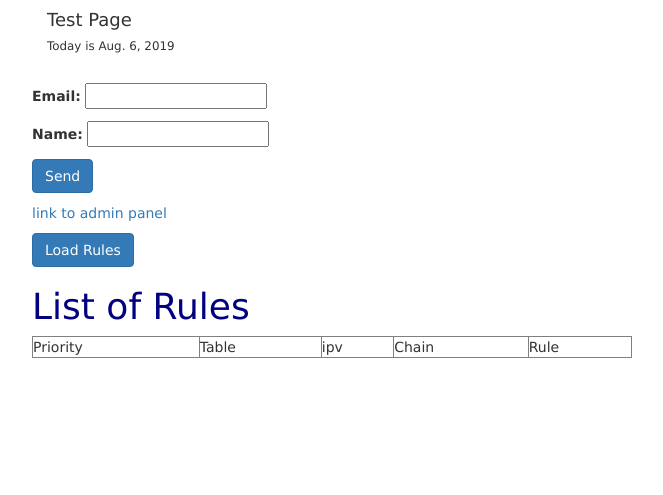
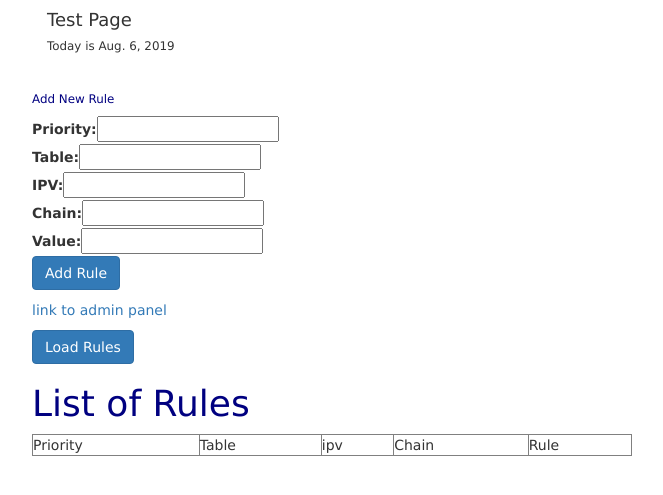
Before and after one commit to nakrifati/tryproj, a Django app: page /landing/ in a window 1280 px wide. Shown: the top 495 px of the page, without its empty margins (38-701 px from the left). Run offline with Django 3.2, Linux system fonts and the light colour scheme; data that the repository does not hold is empty; some libraries are stand-ins or nearby versions.

Commit message:
Form now adds new rules to db

```diff
--- a/landing/forms.py
+++ b/landing/forms.py
@@ -7,3 +7,10 @@ class SubscribersForm(forms.ModelForm):
     class Meta:
         model = Subscriber
         exclude = [""]
+
+
+class RuleForm(forms.ModelForm):
+
+    class Meta:
+        model = Rule
+        exclude = [""]
--- a/landing/views.py
+++ b/landing/views.py
@@ -1,6 +1,6 @@
 from django.shortcuts import render
 from .models import Rule
-from .forms import SubscribersForm
+from .forms import RuleForm
 from datetime import date
 from django.shortcuts import redirect
 from xml.etree import ElementTree as ET
@@ -9,7 +9,7 @@ root = ET.parse('templates/testdata/direct.xml').getroot()
 
 def landing(request):
 
-    form = SubscribersForm(request.POST or None)
+    form = RuleForm(request.POST or None)
 
     if request.method == "POST" and form.is_valid():
         print(request.POST)
@@ -31,14 +31,14 @@ def index(request):
 
 def action_url(request):
     if request.method('action_url'):
-        ar = []
-        ar.clear()
+        # ar = []
+        # ar.clear()
         for type_tag in root.iter('rule'):
             priority = type_tag.get('priority')
             table = type_tag.get('table')
             ipv = type_tag.get('ipv')
             chain = type_tag.get('chain')
-            ar.append(type_tag.text)
+            # ar.append(type_tag.text)
             print(type_tag.text)
             p = Rule(priority=priority, table=table, ipv=ipv, chain=chain, rule_value=type_tag.text)
             p.save()
--- a/templates/index.html
+++ b/templates/index.html
@@ -14,12 +14,14 @@
   <link rel="stylesheet" href="https://cdnjs.cloudflare.com/ajax/libs/twitter-bootstrap/3.3.6/css/bootstrap.min.css">
 </head>
 <body>
+
+<div class="container">
 <h1>index</h1>
 
 <a href="{% url 'admin:index' %}">link to admin panel</a>
 <p></p>
 <a href="{% url 'landing' %}">link to landing panel</a>
-
+</div>
 <script src="https://code.jquery.com/jquery-2.1.4.min.js"></script>
 </body>
 </html>
--- a/templates/landing/landing.html
+++ b/templates/landing/landing.html
@@ -32,11 +32,14 @@
 
 <div>
     <p>
+    <h1 class="small font-weight-bold">Add New Rule</h1>
         <form action="" method="post" class="form-inline">{% csrf_token %}
-        {{ form.as_p }}
-            <div>
-                <button type="submit" class="btn btn-primary">Send</button>
-            </div>
+        <div class="form-group>"><label>Priority: </label>{{ form.priority }}</div>
+        <div class="form-group>"><label>Table: </label>{{ form.table }}</div>
+            <div class="form-group>"><label>IPV: </label>{{ form.ipv }}</div>
+            <div class="form-group>"><label>Chain: </label>{{ form.chain }}</div>
+            <div class="form-group>"><label>Value: </label>{{ form.rule_value }}</div>
+        <button type="submit" class="btn btn-primary">Add Rule</button>
         </form>
     </p>
 </div><p></p>
```
